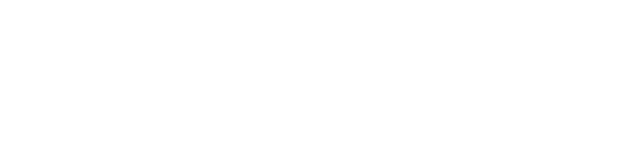
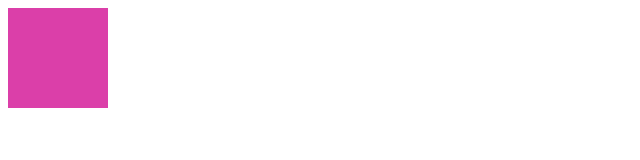
Before and after one commit to Goorln/javascript-demo, a plain HTML site: page 生成随机颜色.html in a window 1280 px wide. Shown: the whole page, without its empty margins (0-640 px from the left). Drawn offline with Linux system fonts and the light colour scheme.

Commit message:
修改readme

```diff
--- a/生成随机颜色.html
+++ b/生成随机颜色.html
@@ -4,8 +4,15 @@
     <meta charset="UTF-8" />
     <meta name="viewport" content="width=device-width, initial-scale=1.0" />
     <title>生成随机颜色</title>
+    <style>
+      div {
+        height: 100px;
+        width: 100px;
+      }
+    </style>
   </head>
   <body>
+    <div></div>
     <script>
       // 需求：该函数接收一个布尔类型的参数,表示颜色是十六进制还是rgb格式
       function getRandomColor(flag) {
@@ -45,6 +52,9 @@
       // 调用函数
       console.log(getRandomColor(true));
       console.log(getRandomColor(false));
+
+      const div = document.querySelector("div");
+      div.style.backgroundColor = getRandomColor();
     </script>
   </body>
 </html>
```
Also changed, not shown: 1 other file.
